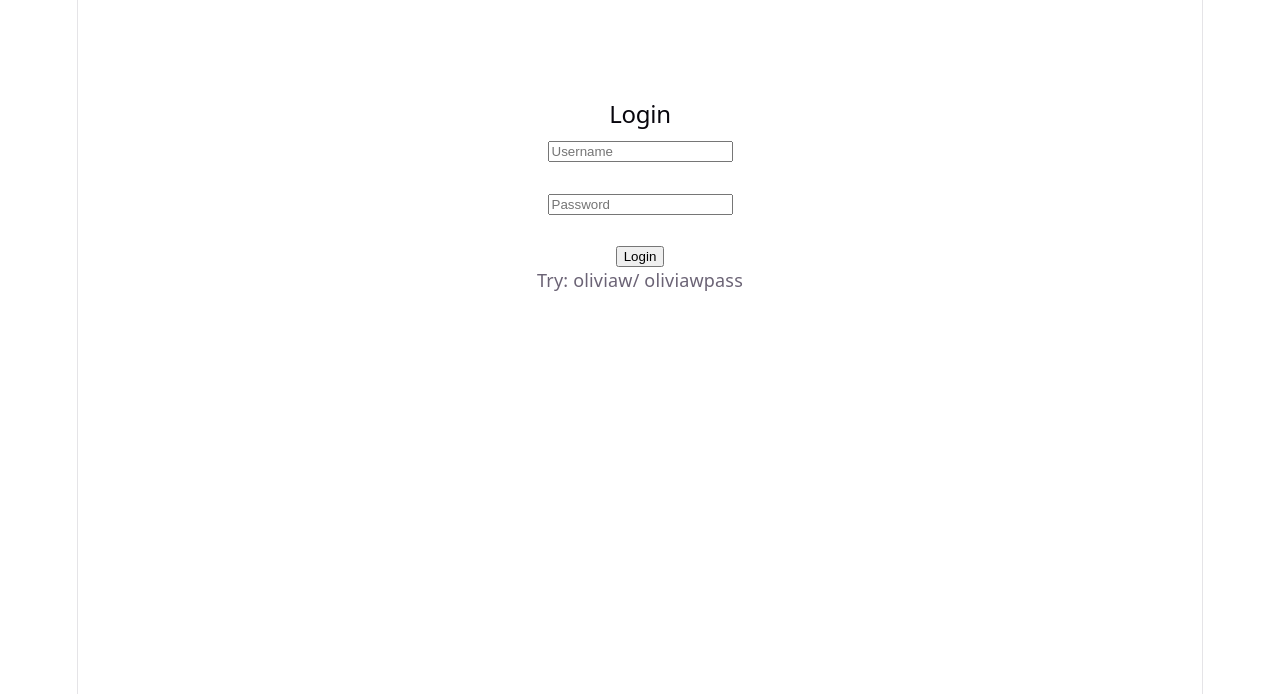
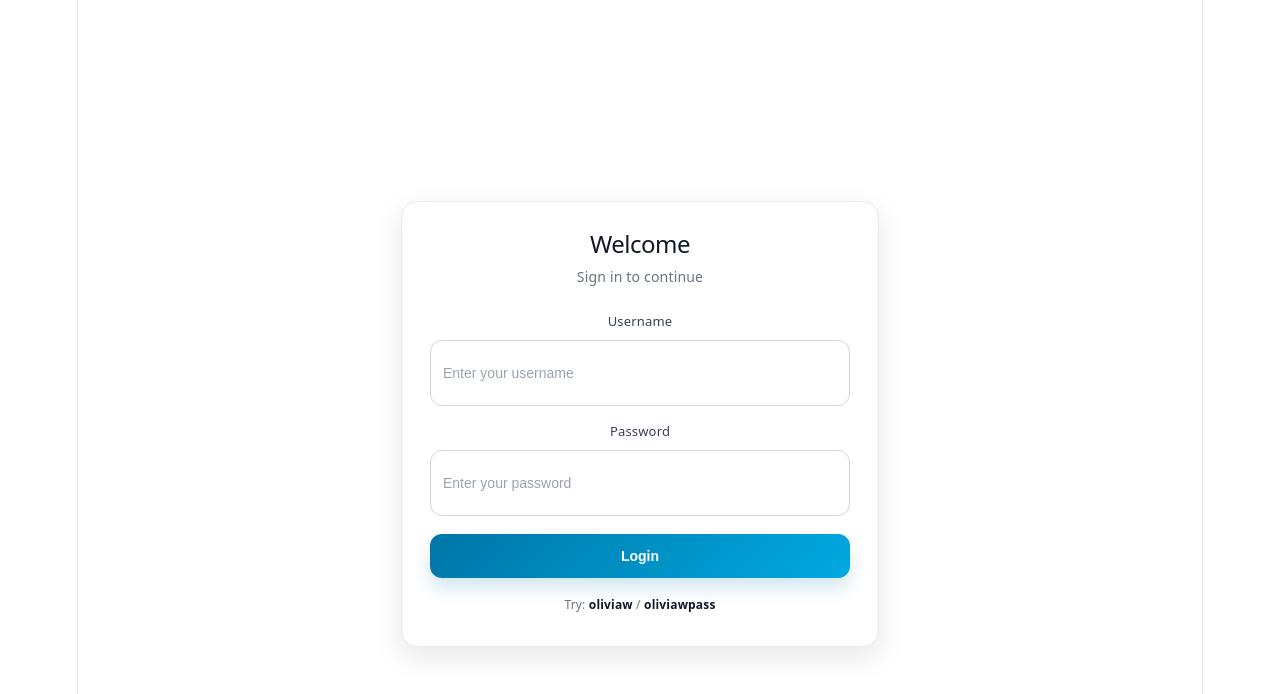
Before and after one commit to HimanshuDoye123/E-Commerce-Admin-panal, a React (Vite) app in the folder admin_panal/: page / in a window 1280 px wide. Shown: the top 694 px of the page. Built offline with nearby package versions, Linux system fonts and the light colour scheme.

Commit message:
comment section feature and some css

```diff
--- /dev/null
+++ b/admin_panal/src/CommentSection.jsx
@@ -0,0 +1,63 @@
+import { useState, useEffect } from "react";
+
+export default function CommentSection({ productId }) {
+  const storageKey = `comments-${productId}`;
+
+  const [comments, setComments] = useState([]);
+  const [input, setInput] = useState("");
+  const [editIndex, setEditIndex] = useState(null);
+
+  useEffect(() => {
+    const saved = localStorage.getItem(storageKey);
+    if (saved) setComments(JSON.parse(saved));
+  }, [storageKey]);
+
+  useEffect(() => {
+    localStorage.setItem(storageKey, JSON.stringify(comments));
+  }, [comments, storageKey]);
+
+  const handleAddOrUpdate = () => {
+    if (!input.trim()) return;
+
+    if (editIndex !== null) {
+      const updated = [...comments];
+      updated[editIndex] = input;
+      setComments(updated);
+      setEditIndex(null);
+    } else {
+      setComments([...comments, input]);
+    }
+
+    setInput("");
+  };
+
+  const handleEdit = (index) => {
+    setInput(comments[index]);
+    setEditIndex(index);
+  };
+
+  return (
+    <div style={{ marginTop: "10px" }}>
+      <div style={{ display: "flex", gap: "5px" }}>
+        <input
+          type="text"
+          value={input}
+          placeholder="Add review..."
+          onChange={(e) => setInput(e.target.value)}
+        />
+        <button onClick={handleAddOrUpdate}>
+          {editIndex !== null ? "Update" : "Add"}
+        </button>
+      </div>
+
+      <div style={{ marginTop: "8px" }}>
+        {comments.map((c, i) => (
+          <div key={i} style={{ display: "flex", justifyContent: "space-between" }}>
+            <span>{c}</span>
+            <button onClick={() => handleEdit(i)}>Edit</button>
+          </div>
+        ))}
+      </div>
+    </div>
+  );
+}
--- /dev/null
+++ b/admin_panal/src/Login.css
@@ -0,0 +1,82 @@
+.loginPage {
+  min-height: 100vh;
+  display: grid;
+  place-items: center;
+  padding: 24px;
+}
+
+.loginCard {
+  width: min(420px, 92vw);
+  background: #ffffff;
+  border: 1px solid #e8eaee;
+  border-radius: 16px;
+  padding: 28px;
+  box-shadow: 0 10px 30px rgba(17, 24, 39, 0.10);
+}
+
+.loginTitle {
+  margin: 0;
+  font-size: 24px;
+  letter-spacing: -0.02em;
+  color: #111827;
+}
+
+.loginSubtitle {
+  margin: 6px 0 18px;
+  color: #6b7280;
+  font-size: 14px;
+}
+
+.loginForm {
+  display: grid;
+  gap: 12px;
+  margin-top: 8px;
+}
+
+.loginLabel {
+  display: grid;
+  gap: 6px;
+  font-size: 13px;
+  color: #374151;
+}
+
+.loginInput {
+  height: 44px;
+  padding: 10px 12px;
+  border-radius: 12px;
+  border: 1px solid #d1d5db;
+  outline: none;
+  font-size: 14px;
+  color: #111827;
+  background: #ffffff;
+  transition: border-color 160ms ease, box-shadow 160ms ease, transform 160ms ease;
+}
+
+.loginInput::placeholder {
+  color: #9ca3af;
+}
+
+.loginButton {
+  margin-top: 6px;
+  height: 44px;
+  border: none;
+  border-radius: 12px;
+  background: linear-gradient(135deg, #0076A8 0%, #00A9E0 100%);
+  color: #ffffff;
+  font-weight: 600;
+  font-size: 14px;
+  cursor: pointer;
+  box-shadow: 0 10px 18px rgba(0, 118, 168, 0.18);
+}
+
+.loginHint {
+  margin: 14px 0 0;
+  text-align: center;
+  font-size: 12px;
+  color: #6b7280;
+}
+
+.loginHintStrong {
+  color: #111827;
+  font-weight: 600;
+}
--- a/admin_panal/src/Login.jsx
+++ b/admin_panal/src/Login.jsx
@@ -1,6 +1,7 @@
 import { useState, useContext } from "react";
 import { AuthContext } from "./AuthContext";
 import { useNavigate } from "react-router-dom";
+import "./Login.css";
 
 export default function Login() {
   const [username, setUsername] = useState("");
@@ -13,14 +14,8 @@ export default function Login() {
 
     const res = await fetch("https://dummyjson.com/user/login", {
       method: "POST",
-      headers: {
-        "Content-Type": "application/json",
-      },
-      body: JSON.stringify({
-        username,
-        password,
-        expiresInMins: 30,
-      }),
+      headers: { "Content-Type": "application/json" },
+      body: JSON.stringify({ username, password, expiresInMins: 30 }),
     });
 
     const data = await res.json();
@@ -34,26 +29,45 @@ export default function Login() {
   };
 
   return (
-    <div style={{ textAlign: "center", marginTop: "100px" }}>
-      <h2>Login</h2>
-      <form onSubmit={handleLogin}>
+    <div className="loginPage">
+      <div className="loginCard">
+        <h2 className="loginTitle">Welcome</h2>
+        <p className="loginSubtitle">Sign in to continue</p>
+
+        <form onSubmit={handleLogin} className="loginForm">
+          <label className="loginLabel">
+            Username
             <input
-          placeholder="Username"
+              className="loginInput"
+              placeholder="Enter your username"
               value={username}
               onChange={(e) => setUsername(e.target.value)}
+              autoComplete="username"
             />
-        <br /><br />
+          </label>
+
+          <label className="loginLabel">
+            Password
             <input
+              className="loginInput"
               type="password"
-          placeholder="Password"
+              placeholder="Enter your password"
               value={password}
               onChange={(e) => setPassword(e.target.value)}
+              autoComplete="current-password"
             />
-        <br /><br />
-        <button type="submit">Login</button>
+          </label>
+
+          <button className="loginButton" type="submit">
+            Login
+          </button>
         </form>
 
-      <p>Try: oliviaw/ oliviawpass</p>
+        <p className="loginHint">
+          Try: <span className="loginHintStrong">oliviaw</span> /{" "}
+          <span className="loginHintStrong">oliviawpass</span>
+        </p>
+      </div>
     </div>
   );
 }
```
Lines whose indentation alone changed are shown as unchanged.
